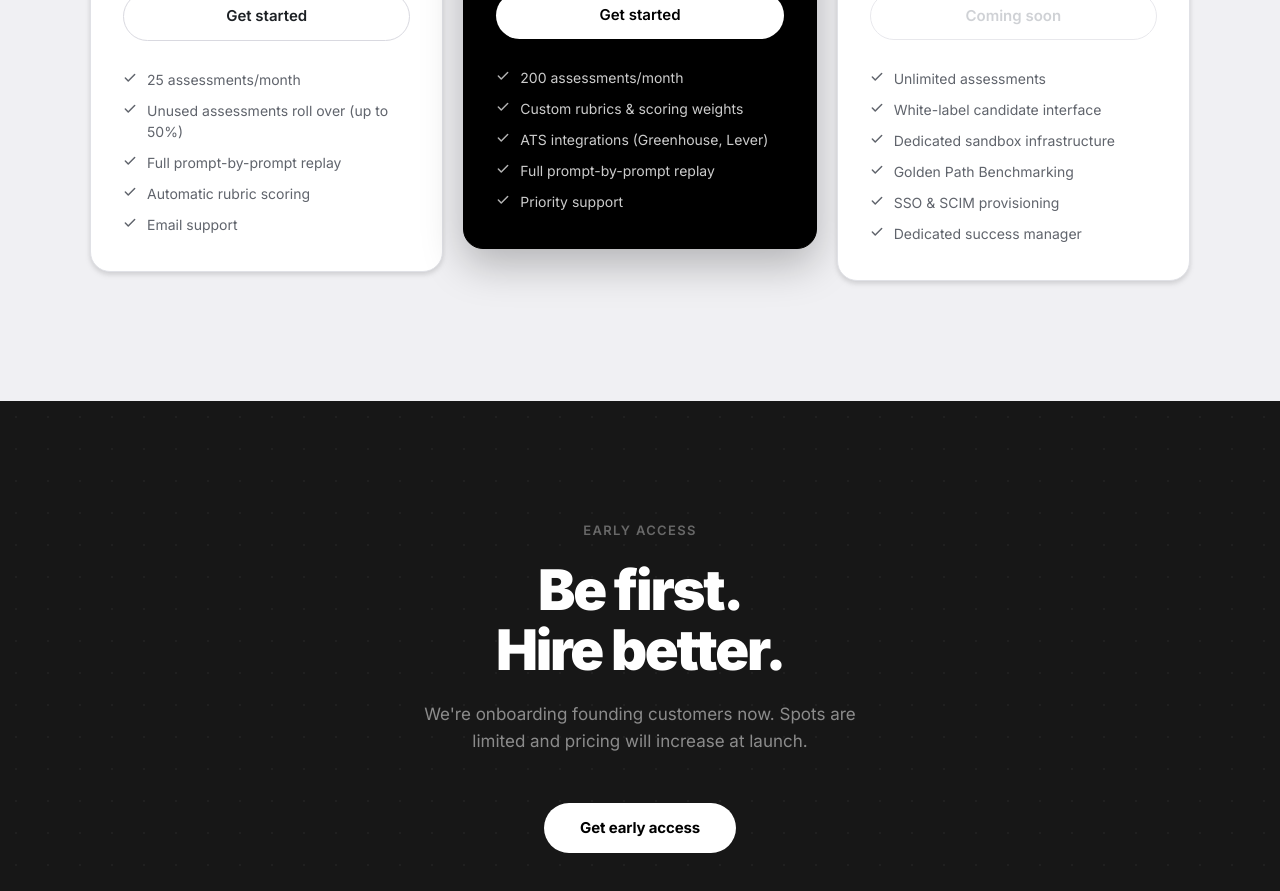
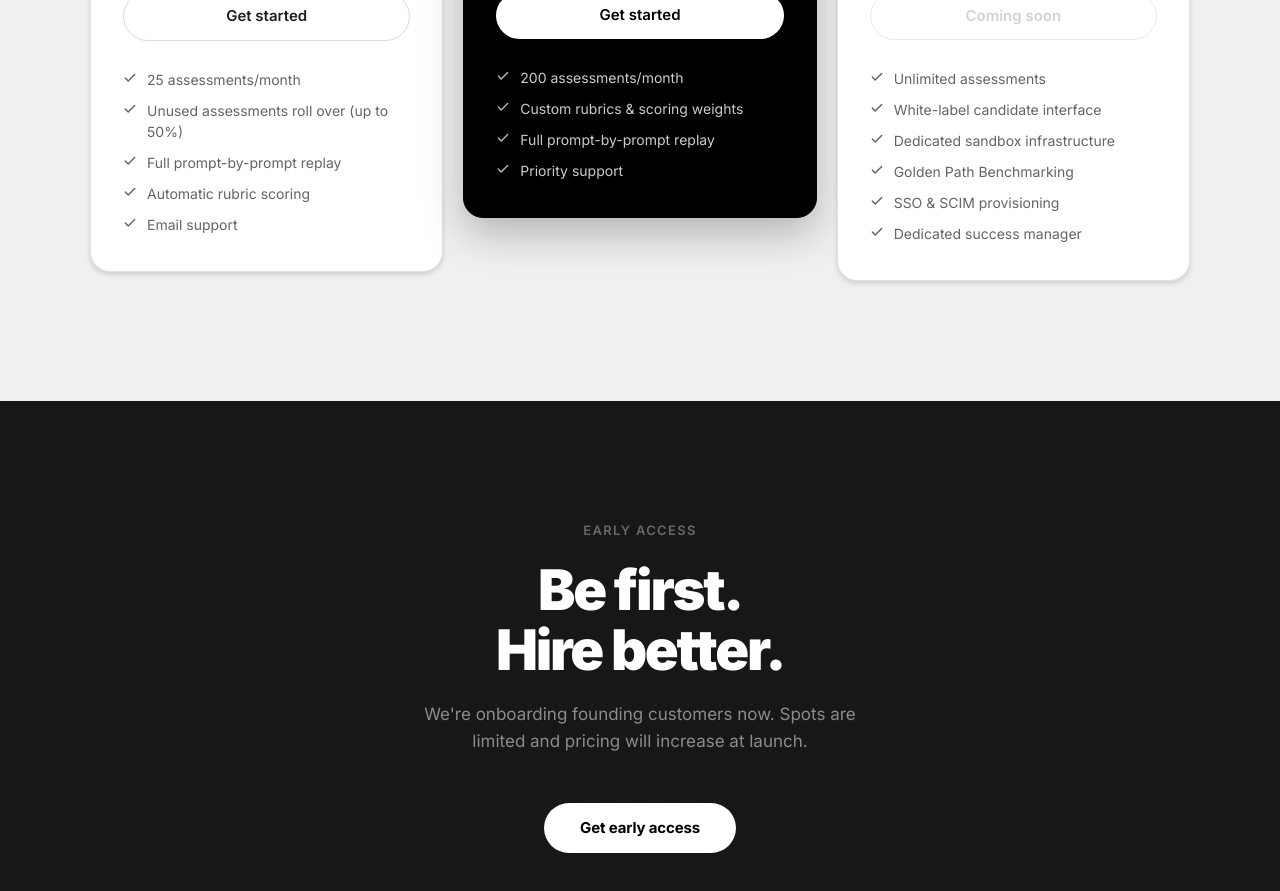
Before and after one commit to Stan2319/Pactum-Assesment, a Next.js app: page / in a window 1280 px wide. Shown: the part 2940-3831 px from the top of the page. Built offline with nearby package versions, Linux system fonts and the light colour scheme.

Commit message:
feat: remove ATS integrations from Pro pricing card

```diff
--- a/components/sections/Pricing.tsx
+++ b/components/sections/Pricing.tsx
@@ -39,7 +39,6 @@ const tiers: PricingTier[] = [
     features: [
       "200 assessments/month",
       "Custom rubrics & scoring weights",
-      "ATS integrations (Greenhouse, Lever)",
       "Full prompt-by-prompt replay",
       "Priority support",
     ],
```
